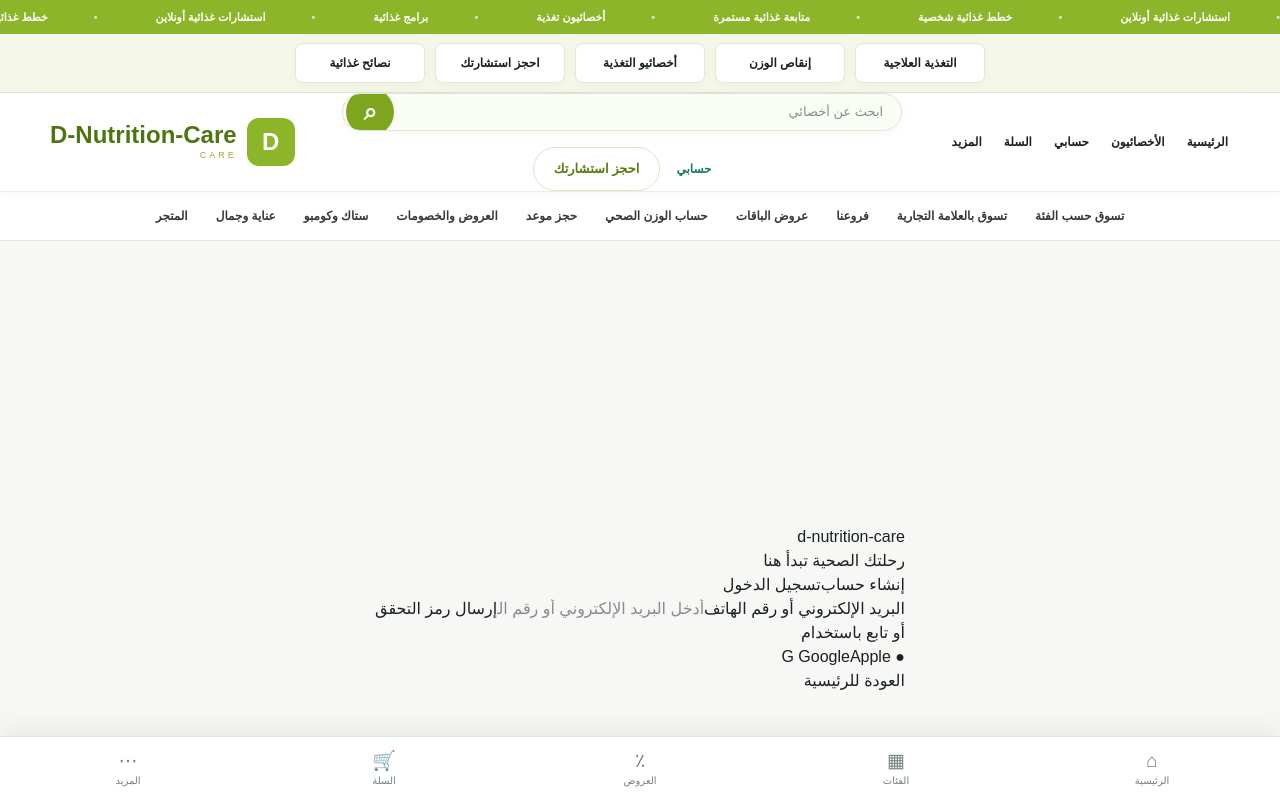
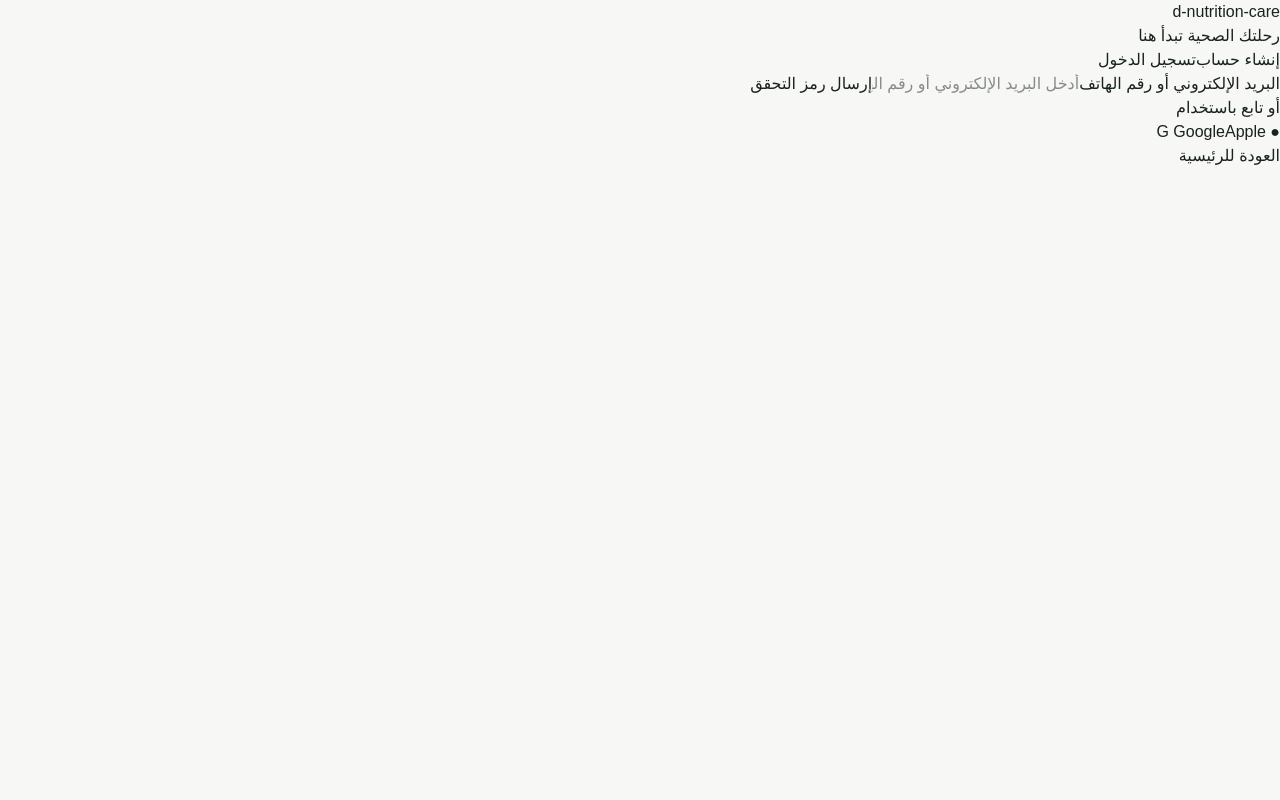
Before and after one commit to khaled19961/-D-Nutrition-Care, a Next.js app: page /auth/login in a window 1280 px wide. Shown: the top 800 px of the page. Built offline with nearby package versions, Linux system fonts and the light colour scheme; no server answers; the database is empty.

Commit message:
refactor: use standalone auth screen

```diff
--- a/app/auth/login/page.tsx
+++ b/app/auth/login/page.tsx
@@ -1,3 +1,5 @@
-import { SiteChrome } from "@/components/site-chrome";
 import AuthLoginForm from "@/components/auth-login-form";
-export default function LoginPage(){return <SiteChrome><main className="min-h-screen bg-[var(--background)] py-12"><div className="container flex min-h-[80vh] items-center justify-center"><AuthLoginForm/></div></main></SiteChrome>;}
+
+export default function LoginPage() {
+  return <AuthLoginForm />;
+}
```
